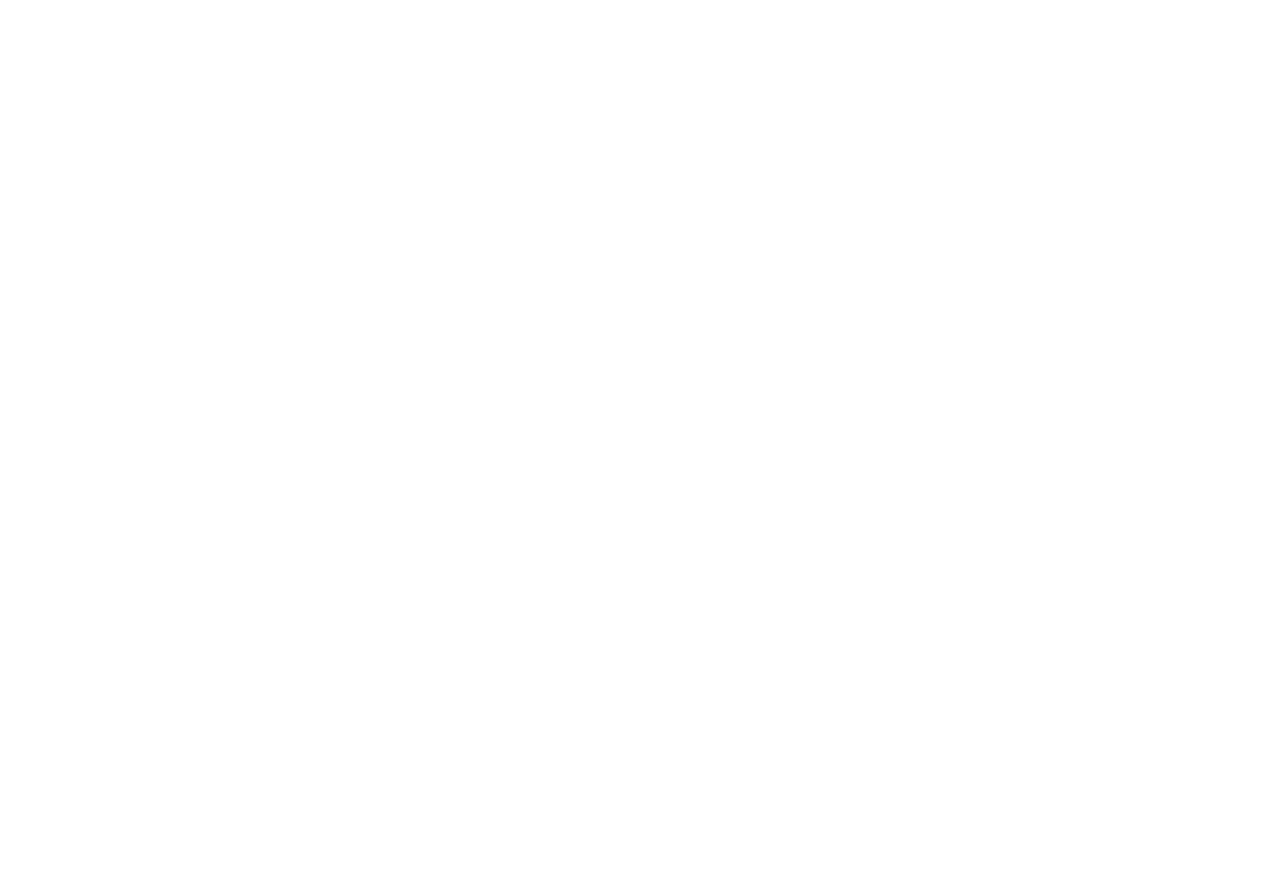
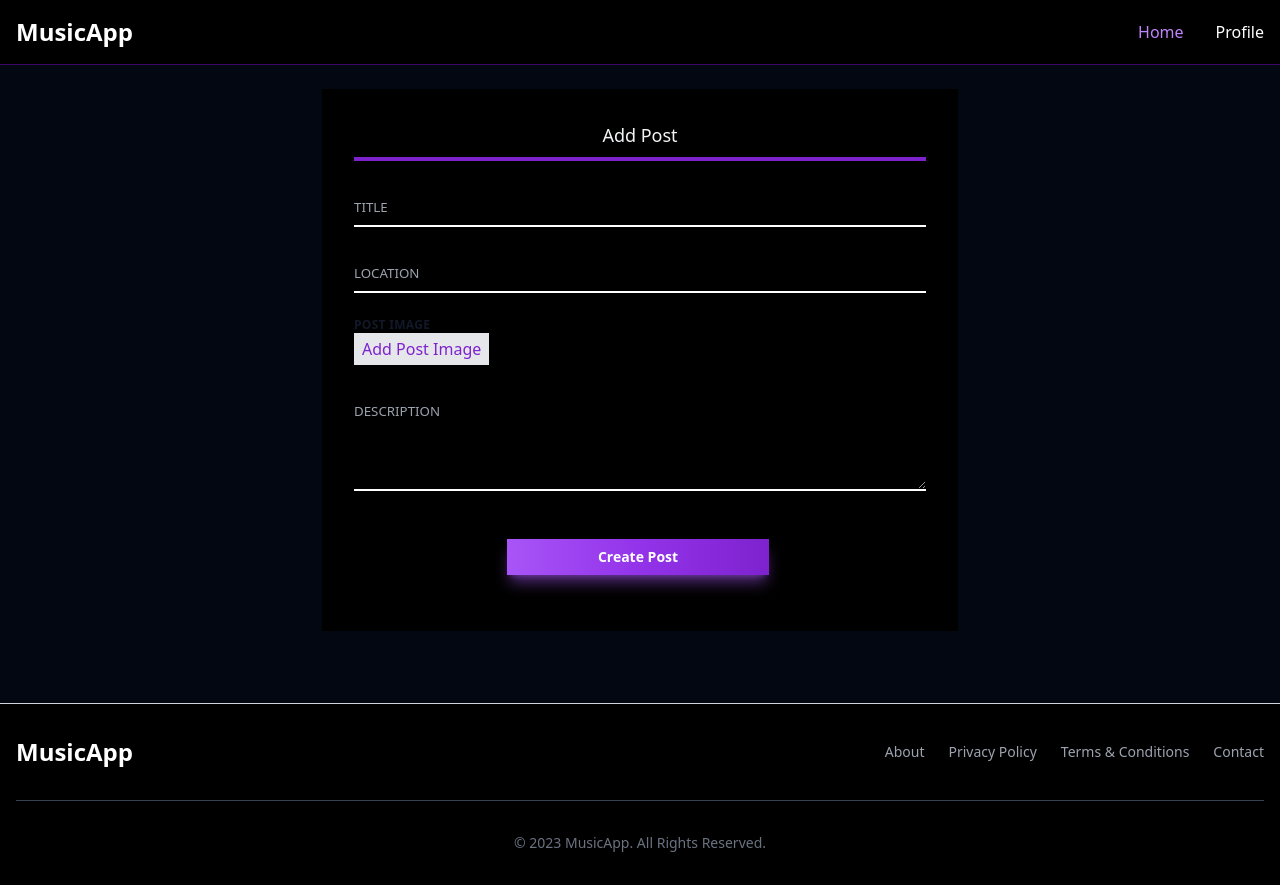
Before and after one commit to shreyasarker/laravue-music-app-frontend, a Vue app: page /account/profile/add-post in a window 1280 px wide. Before the commit this address had no page. Before the commit the page ends 800 px from the top, so only its background shows below. Built offline with nearby package versions, Linux system fonts and the light colour scheme.

Commit message:
Feat: Add and Edit Post UI with adding route

```diff
--- a/src/components/partials/profile/ProfilePostsSection.vue
+++ b/src/components/partials/profile/ProfilePostsSection.vue
@@ -3,7 +3,7 @@
     <div class="text-white text-xl mb-2">Posts</div>
     <div class="bg-purple-700 w-full h-1"></div>
     <div class="flex justify-end my-4">
-      <CustomButton btn-text="Create Post" :url="{}" class="text-white text-sm"/>
+      <CustomButton btn-text="Create Post" :url="{name: 'account.profile.add-post'}" class="text-white text-sm"/>
     </div>
     <div class="flex flex-justify-center items-center mb-4">
       <div class="max-w-2xl overflow-hidden bg-white rounded-lg shadow-md dark:bg-gray-800">
@@ -16,7 +16,7 @@
           </div>
           <div class="mt-4">
             <div class="flex justify-end">
-              <CustomButton btn-text="Edit Post" :url="{}" class="text-gray-500 text-sm mr-2"/>
+              <CustomButton btn-text="Edit Post" :url="{name: 'account.profile.edit-post'}" class="text-gray-500 text-sm mr-2"/>
               <CustomButton btn-text="Delete Post" :url="{}" class="text-gray-500 text-sm"/>
             </div>
           </div>
--- a/src/router/index.js
+++ b/src/router/index.js
@@ -9,6 +9,8 @@
 import DeleteSong from '../views/account/DeleteSong.vue';
 import AddVideo from '../views/account/AddVideo.vue';
 import DeleteVideo from '../views/account/DeleteVideo.vue';
+import AddPost from '../views/account/AddPost.vue';
+import EditPost from '../views/account/EditPost.vue';
 
 const routes = [
   {
@@ -60,6 +62,16 @@
       path: 'profile/delete-video',
       name: 'account.profile.delete-video',
       component: DeleteVideo
+    },
+    {
+      path: 'profile/add-post',
+      name: 'account.profile.add-post',
+      component: AddPost
+    },
+    {
+      path: 'profile/edit-post',
+      name: 'account.profile.edit-post',
+      component: EditPost
     }
   ]
   }
--- /dev/null
+++ b/src/views/account/AddPost.vue
@@ -0,0 +1,66 @@
+<template>
+  <div class="container">
+    <div class="w-full p-6 flex justify-center">
+      <div class="w-3/4 bg-black p-8 mb-6">
+        <h1 class="mb-6 text-lg text-gray-100 font-thin text-center">
+          Add Post
+          <div class="w-full h-1 mt-2 bg-purple-700"></div>
+        </h1>
+        <Form @submit="handleSubmit" :validation-schema="schema">
+          <CustomInput name="title" type="text" label="Title" />
+          <CustomInput name="location" type="text" label="Location" />
+          <CropperButton label="Post Image" btnText="Add Post Image" @showModal="showModal = true"/>
+          <CroppedImage v-if="image" label="Cropped Image" :image="image" />
+          <CustomInput name="description" type="textarea" label="description" />
+          <SubmitButton btnText="Create Post" :isLoading="false"/>
+        </Form>
+      </div>
+    </div>
+  </div>
+  <CropperModal v-if="showModal"
+    :minAspectRatioProp="{width: 16, height: 9}"
+    :maxAspectRatioProp="{width: 16, height: 9}"
+    @croppedImageData="setCroppedImageData"
+    @showModal="showModal = false" />
+</template>
+
+<script setup>
+import { ref } from 'vue';
+import { Form } from 'vee-validate';
+import * as Yup from 'yup';
+import CustomInput from '@/components/core/CustomInput.vue';
+import CropperButton from '@/components/core/CropperButton.vue';
+import SubmitButton from '@/components/core/SubmitButton.vue';
+import CropperModal from '@/components/core/CropperModal.vue';
+import CroppedImage from '@/components/core/CroppedImage.vue';
+
+const schema = Yup.object().shape({
+  title: Yup.string().required('The name field is required.'),
+  location: Yup.string().required('The location field is required.'),
+  description: Yup.string().required('The description field is required.')
+});
+
+const showModal = ref(false);
+let imageData = null;
+const image = ref(null);
+const isLoading = ref(false);
+
+const setCroppedImageData = (data) => {
+  imageData = data
+  image.value = data.imageUrl
+  console.log(imageData);
+}
+
+function handleSubmit(values) {
+  isLoading.value = true;
+  console.log(values);
+  setTimeout(() => {
+    isLoading.value = false;
+  }, 500);
+  //TODO the IMAGE Validation and SUBMIT
+}
+
+</script>
+
+<style>
+</style>
--- /dev/null
+++ b/src/views/account/EditPost.vue
@@ -0,0 +1,66 @@
+<template>
+  <div class="container">
+    <div class="w-full p-6 flex justify-center">
+      <div class="w-3/4 bg-black p-8 mb-6">
+        <h1 class="mb-6 text-lg text-gray-100 font-thin text-center">
+          Edit Post
+          <div class="w-full h-1 mt-2 bg-purple-700"></div>
+        </h1>
+        <Form @submit="handleSubmit" :validation-schema="schema">
+          <CustomInput name="title" type="text" label="Title" />
+          <CustomInput name="location" type="text" label="Location" />
+          <CropperButton label="Post Image" btnText="Update Post Image" @showModal="showModal = true"/>
+          <CroppedImage v-if="image" label="Cropped Image" :image="image" />
+          <CustomInput name="description" type="textarea" label="description" />
+          <SubmitButton btnText="Update Post" :isLoading="false"/>
+        </Form>
+      </div>
+    </div>
+  </div>
+  <CropperModal v-if="showModal"
+    :minAspectRatioProp="{width: 16, height: 9}"
+    :maxAspectRatioProp="{width: 16, height: 9}"
+    @croppedImageData="setCroppedImageData"
+    @showModal="showModal = false" />
+</template>
+
+<script setup>
+import { ref } from 'vue';
+import { Form } from 'vee-validate';
+import * as Yup from 'yup';
+import CustomInput from '@/components/core/CustomInput.vue';
+import CropperButton from '@/components/core/CropperButton.vue';
+import SubmitButton from '@/components/core/SubmitButton.vue';
+import CropperModal from '@/components/core/CropperModal.vue';
+import CroppedImage from '@/components/core/CroppedImage.vue';
+
+const schema = Yup.object().shape({
+  title: Yup.string().required('The name field is required.'),
+  location: Yup.string().required('The location field is required.'),
+  description: Yup.string().required('The description field is required.')
+});
+
+const showModal = ref(false);
+let imageData = null;
+const image = ref(null);
+const isLoading = ref(false);
+
+const setCroppedImageData = (data) => {
+  imageData = data
+  image.value = data.imageUrl
+  console.log(imageData);
+}
+
+function handleSubmit(values) {
+  isLoading.value = true;
+  console.log(values);
+  setTimeout(() => {
+    isLoading.value = false;
+  }, 500);
+  //TODO the IMAGE Validation and SUBMIT
+}
+
+</script>
+
+<style>
+</style>
```
